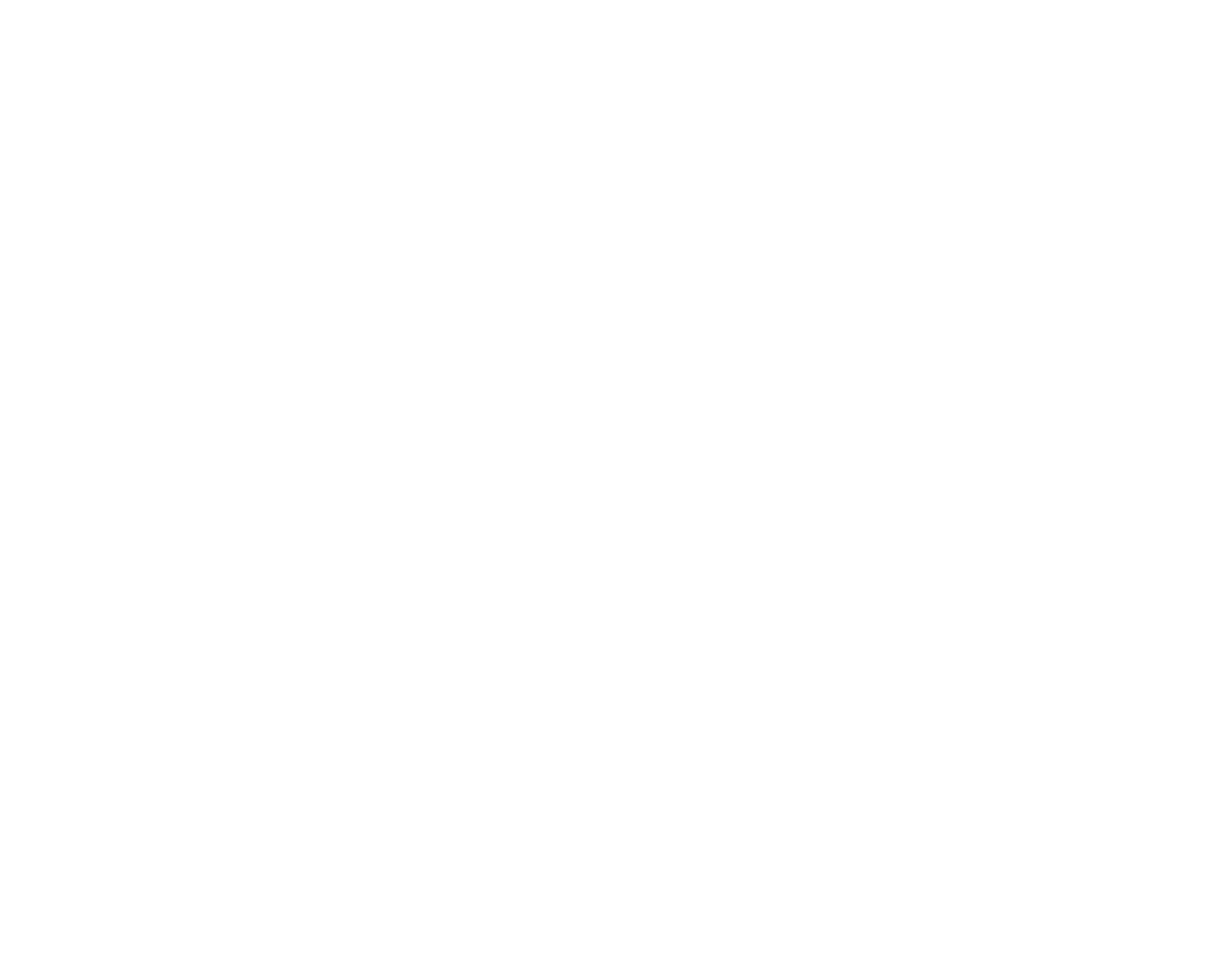
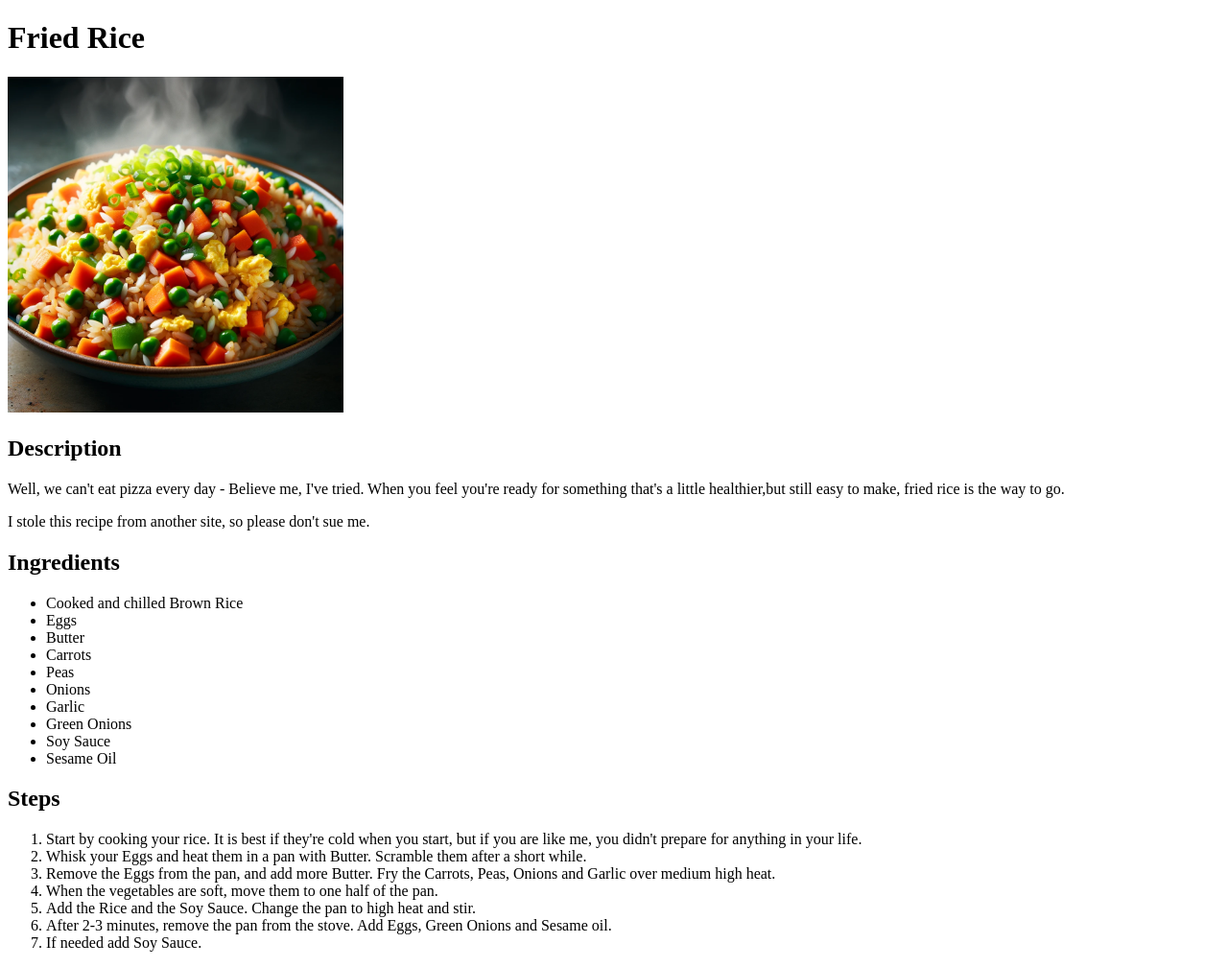
Before and after one commit to Some0ne3lse/odin-recipes-two, a plain HTML site: page recipes/fried-rice.html in a window 1280 px wide. Shown: the whole page at 96% size. Before the commit the page ends 800 px from the top, so only its background shows below. Drawn offline with Linux system fonts and the light colour scheme.

Commit message:
Create Fried Rice and links to recipes

```diff
--- a/recipes/fried-rice.html
+++ b/recipes/fried-rice.html
@@ -0,0 +1,61 @@
+<!DOCTYPE html>
+<html lang="en">
+
+<head>
+  <meta charset="UTF-8">
+  <meta name="viewport" content="width=device-width, initial-scale=1.0">
+  <title>Fried Rice</title>
+</head>
+
+<body>
+  <h1>Fried Rice</h1>
+  <img src="../img/fried-rice.webp" width="350">
+  <h2>Description</h2>
+  <p>
+    Well, we can't eat pizza every day - Believe me, I've tried. When you feel you're ready for something that's a
+    little healthier,but still easy to make, fried rice is the way to go.
+  </p>
+  <p>
+    I stole this recipe from another site, so please don't sue me.
+  </p>
+  <h2>Ingredients</h2>
+  <ul>
+    <li>Cooked and chilled Brown Rice</li>
+    <li>Eggs</li>
+    <li>Butter</li>
+    <li>Carrots</li>
+    <li>Peas</li>
+    <li>Onions</li>
+    <li>Garlic</li>
+    <li>Green Onions</li>
+    <li>Soy Sauce</li>
+    <li>Sesame Oil</li>
+  </ul>
+  <h2>Steps</h2>
+  <ol>
+    <li>
+      Start by cooking your rice. It is best if they're cold when you start, but if you are like me, you didn't prepare
+      for anything in your life.
+    </li>
+    <li>
+      Whisk your Eggs and heat them in a pan with Butter. Scramble them after a short while.
+    </li>
+    <li>
+      Remove the Eggs from the pan, and add more Butter. Fry the Carrots, Peas, Onions and Garlic over medium high heat.
+    </li>
+    <li>
+      When the vegetables are soft, move them to one half of the pan.
+    </li>
+    <li>
+      Add the Rice and the Soy Sauce. Change the pan to high heat and stir.
+    </li>
+    <li>
+      After 2-3 minutes, remove the pan from the stove. Add Eggs, Green Onions and Sesame oil.
+    </li>
+    <li>
+      If needed add Soy Sauce.
+    </li>
+  </ol>
+</body>
+
+</html>
```
Also changed, not shown: index.html (+5 -0 lines), img/fried-rice.webp (added).
